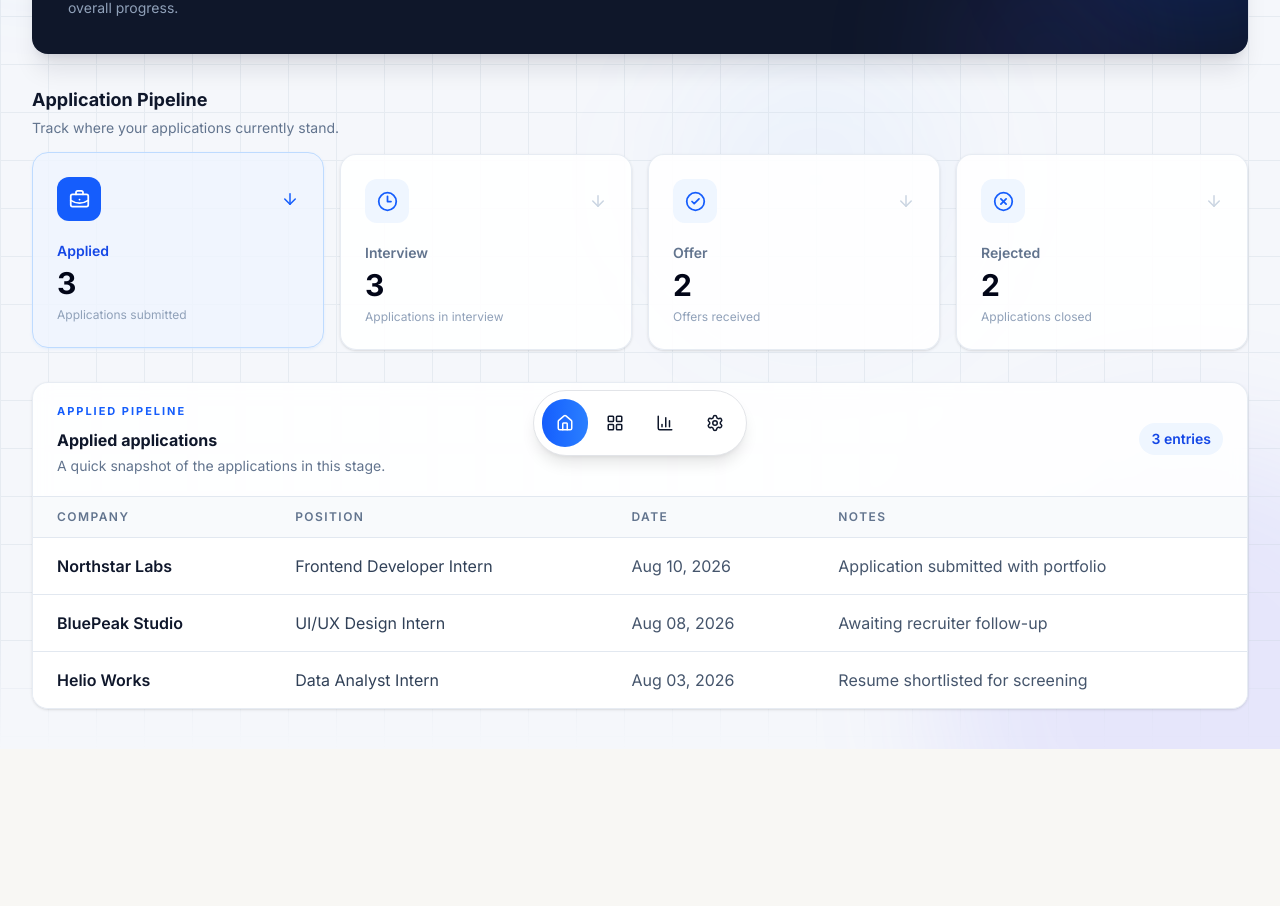
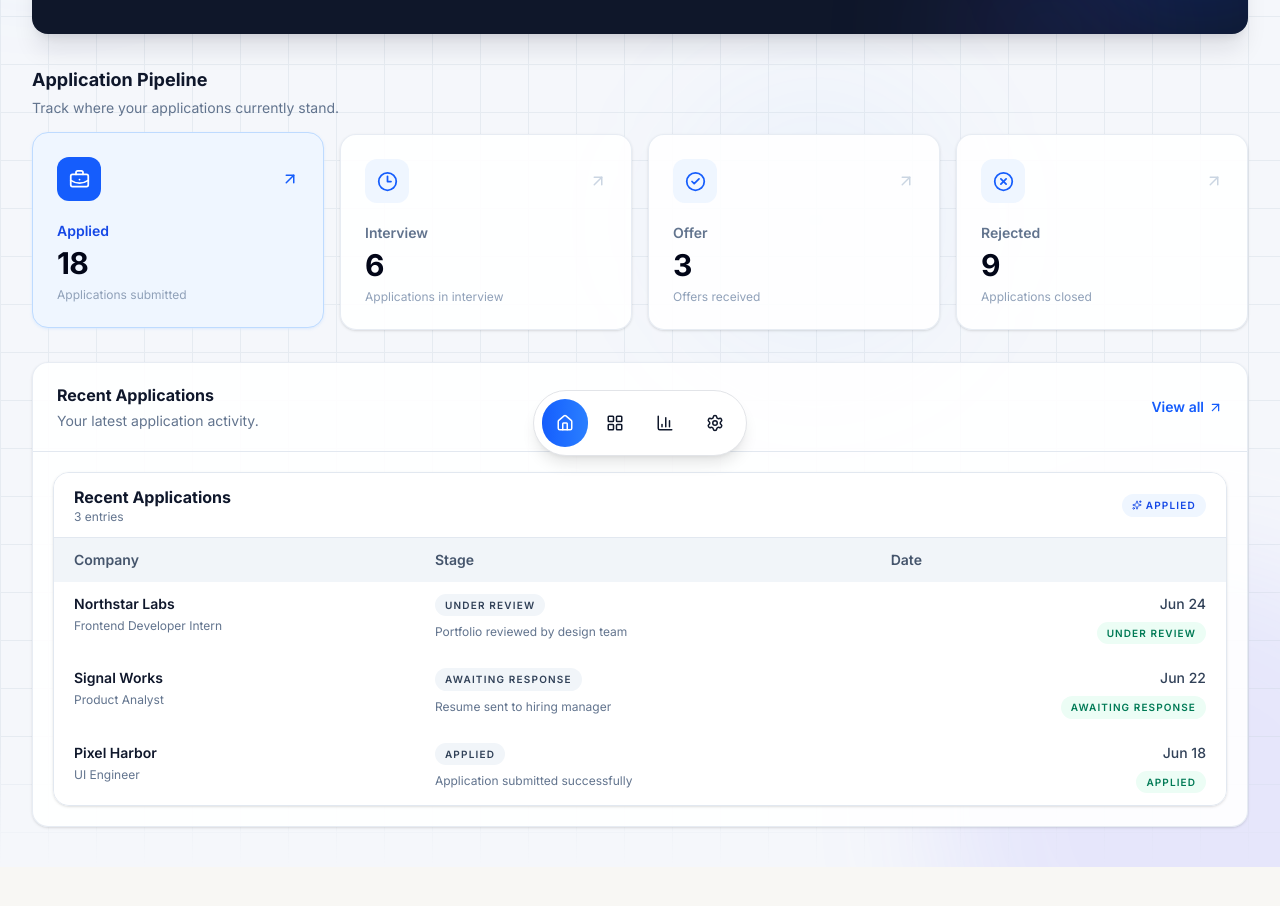
Before and after one commit to ToyBitZ00/Application_Tracker, a Next.js app: page /dashboard in a window 1280 px wide. Shown: the part 320-1226 px from the top of the page. Before the commit the page ends 1181 px from the top, so only its background shows below. Built offline with nearby package versions, Linux system fonts and the light colour scheme.

Commit message:
feat: enhance dashboard with animated transitions and structured application data

```diff
--- a/app/dashboard/page.tsx
+++ b/app/dashboard/page.tsx
@@ -1,6 +1,7 @@
 'use client';
 
 import Link from 'next/link';
+import { AnimatePresence, motion } from 'framer-motion';
 import { useState } from 'react';
 import {
   BriefcaseBusiness,
@@ -8,81 +9,218 @@ import {
   CheckCircle2,
   XCircle,
   Plus,
-  ArrowDown,
+  ArrowUpRight,
   TrendingUp,
+  Sparkles,
 } from 'lucide-react';
 
-const applicationRows = {
-  Applied: [
-    { company: 'Northstar Labs', position: 'Frontend Developer Intern', date: 'Aug 10, 2026', notes: 'Application submitted with portfolio' },
-    { company: 'BluePeak Studio', position: 'UI/UX Design Intern', date: 'Aug 08, 2026', notes: 'Awaiting recruiter follow-up' },
-    { company: 'Helio Works', position: 'Data Analyst Intern', date: 'Aug 03, 2026', notes: 'Resume shortlisted for screening' },
-  ],
-  Interview: [
-    { company: 'Vertex Systems', position: 'Software Engineer Intern', date: 'Aug 14, 2026', notes: 'Technical interview scheduled for Friday' },
-    { company: 'UrbanGrid', position: 'Product Analyst Intern', date: 'Aug 12, 2026', notes: 'HR screening completed successfully' },
-    { company: 'Nexa Dynamics', position: 'QA Automation Intern', date: 'Aug 09, 2026', notes: 'Case interview invitation sent' },
-  ],
-  Offer: [
-    { company: 'Signal Forge', position: 'Frontend Engineer Intern', date: 'Aug 16, 2026', notes: 'Offer letter under review' },
-    { company: 'Aether Labs', position: 'IT Operations Intern', date: 'Aug 11, 2026', notes: 'Final interview completed with positive feedback' },
-  ],
-  Rejected: [
-    { company: 'Summit Core', position: 'Marketing Analyst Intern', date: 'Jul 30, 2026', notes: 'Application not shortlisted' },
-    { company: 'Pioneer Byte', position: 'Mobile Developer Intern', date: 'Jul 28, 2026', notes: 'Recruiter response received: role closed' },
-  ],
+type StatusKey = 'Applied' | 'Interview' | 'Offer' | 'Rejected';
+
+type InterviewRoundState = 'completed' | 'active' | 'upcoming';
+
+type InterviewRound = {
+  label: string;
+  state: InterviewRoundState;
 };
 
-export default function DashboardPage() {
-  const [activeStatus, setActiveStatus] = useState('Applied');
+type ApplicationTableRow = {
+  company: string;
+  role: string;
+  date: string;
+  status: string;
+  note: string;
+  rounds?: InterviewRound[];
+};
+
+const getOrdinalLabel = (value: number) => {
+  const mod100 = value % 100;
+  const mod10 = value % 10;
+
+  if (mod10 === 1 && mod100 !== 11) return `${value}st`;
+  if (mod10 === 2 && mod100 !== 12) return `${value}nd`;
+  if (mod10 === 3 && mod100 !== 13) return `${value}rd`;
+
+  return `${value}th`;
+};
+
+const getInterviewRoundLabel = (roundNumber: number) => `${getOrdinalLabel(roundNumber)} Interview Round`;
 
 const stats = [
   {
-      title: 'Applied',
-      count: applicationRows.Applied.length,
+    title: 'Applied' as StatusKey,
+    count: 18,
     description: 'Applications submitted',
     icon: BriefcaseBusiness,
   },
   {
-      title: 'Interview',
-      count: applicationRows.Interview.length,
+    title: 'Interview' as StatusKey,
+    count: 6,
     description: 'Applications in interview',
     icon: Clock3,
   },
   {
-      title: 'Offer',
-      count: applicationRows.Offer.length,
+    title: 'Offer' as StatusKey,
+    count: 3,
     description: 'Offers received',
     icon: CheckCircle2,
   },
   {
-      title: 'Rejected',
-      count: applicationRows.Rejected.length,
+    title: 'Rejected' as StatusKey,
+    count: 9,
     description: 'Applications closed',
     icon: XCircle,
   },
 ];
 
-  const selectedRows = applicationRows[activeStatus as keyof typeof applicationRows];
+const dashboardData: Record<
+  StatusKey,
+  {
+    title: string;
+    subtitle: string;
+    rows: ApplicationTableRow[];
+  }
+> = {
+  Applied: {
+    title: 'Recent Applications',
+    subtitle: 'Your latest application activity.',
+    rows: [
+      {
+        company: 'Northstar Labs',
+        role: 'Frontend Developer Intern',
+        date: 'Jun 24',
+        status: 'Under review',
+        note: 'Portfolio reviewed by design team',
+      },
+      {
+        company: 'Signal Works',
+        role: 'Product Analyst',
+        date: 'Jun 22',
+        status: 'Awaiting response',
+        note: 'Resume sent to hiring manager',
+      },
+      {
+        company: 'Pixel Harbor',
+        role: 'UI Engineer',
+        date: 'Jun 18',
+        status: 'Applied',
+        note: 'Application submitted successfully',
+      },
+    ],
+  },
+  Interview: {
+    title: 'Interview Pipeline',
+    subtitle: 'Progress through each interview round.',
+    rows: [
+      {
+        company: 'Aster Cloud',
+        role: 'Software Engineer',
+        date: 'Jul 02',
+       status: '2nd Interview Round',
+       note: 'System design questions and coding challenge',
+       rounds: [
+         { label: getInterviewRoundLabel(1), state: 'completed' },
+         { label: getInterviewRoundLabel(2), state: 'active' },
+         { label: getInterviewRoundLabel(3), state: 'upcoming' },
+       ],
+     },
+     {
+       company: 'Orbit Studio',
+       role: 'Frontend Engineer',
+       date: 'Jul 05',
+       status: '3rd Interview Round',
+       note: 'Live UI review with engineering leads',
+       rounds: [
+         { label: getInterviewRoundLabel(1), state: 'completed' },
+         { label: getInterviewRoundLabel(2), state: 'completed' },
+         { label: getInterviewRoundLabel(3), state: 'active' },
+       ],
+     },
+     {
+       company: 'Luna Digital',
+       role: 'Product Designer',
+       date: 'Jul 08',
+       status: '1st Interview Round',
+       note: 'Design critique and role fit discussion',
+       rounds: [
+         { label: getInterviewRoundLabel(1), state: 'active' },
+         { label: getInterviewRoundLabel(2), state: 'upcoming' },
+         { label: getInterviewRoundLabel(3), state: 'upcoming' },
+       ],
+     },
+   ],
+  },
+  Offer: {
+    title: 'Offer Stage',
+    subtitle: 'Companies that have moved forward with offers.',
+    rows: [
+      {
+        company: 'Summit Grid',
+        role: 'Product Engineer',
+        date: 'Jul 11',
+        status: 'Offer received',
+        note: 'Compensation package under review',
+      },
+      {
+        company: 'BrightPath',
+        role: 'Full-Stack Developer',
+        date: 'Jul 15',
+        status: 'Negotiation',
+        note: 'Offer details and start date being discussed',
+      },
+      {
+        company: 'Verve Labs',
+        role: 'Web Developer',
+        date: 'Jul 18',
+        status: 'Accepted',
+        note: 'Final onboarding packet sent',
+      },
+    ],
+  },
+  Rejected: {
+    title: 'Rejected Applications',
+    subtitle: 'Applications that did not move forward.',
+    rows: [
+      {
+        company: 'Clearline',
+        role: 'Junior QA Analyst',
+        date: 'Jun 12',
+        status: 'Not selected',
+        note: 'Role filled internally before final review',
+      },
+      {
+        company: 'Delta Forge',
+        role: 'Business Analyst',
+        date: 'Jun 05',
+        status: 'Rejected',
+        note: 'Interview panel selected another candidate',
+      },
+      {
+        company: 'Harbor One',
+        role: 'Operations Intern',
+        date: 'May 30',
+        status: 'Closed',
+        note: 'Application was not advanced to shortlist',
+      },
+    ],
+  },
+};
+
+export default function DashboardPage() {
+  const [activeTab, setActiveTab] = useState<StatusKey>('Applied');
+  const activePanel = dashboardData[activeTab];
+
+  const handleTabChange = (tab: StatusKey) => {
+    setActiveTab(tab);
+  };
 
   return (
     <div className="relative min-h-screen overflow-hidden bg-[#f5f7fb]">
-
-      {/* ================= BACKGROUND DESIGN ================= */}
-
-      {/* Soft blue / indigo glows */}
       <div className="pointer-events-none absolute inset-0 overflow-hidden">
-
         <div className="absolute -top-40 -left-40 w-[420px] h-[420px] rounded-full bg-blue-500/10 blur-3xl" />
-
         <div className="absolute -bottom-48 -right-40 w-[500px] h-[500px] rounded-full bg-indigo-500/10 blur-3xl" />
-
         <div className="absolute top-1/3 right-1/4 w-72 h-72 rounded-full bg-blue-400/5 blur-3xl" />
-
       </div>
 
-
-      {/* Grid background — same style as Login */}
       <div
         className="pointer-events-none absolute inset-0 opacity-[0.35]"
         style={{
@@ -98,36 +236,21 @@ export default function DashboardPage() {
         }}
       />
 
-
-
-
-      {/* ================= MAIN CONTENT ================= */}
-
       <main className="relative z-10 max-w-7xl mx-auto px-5 sm:px-6 lg:px-8 py-8 lg:py-10">
-
-        {/* Header */}
         <div className="flex flex-col sm:flex-row sm:items-center sm:justify-between gap-5">
-
           <div>
-
             <div className="flex items-center gap-2 mb-2">
-
               <div className="w-2 h-2 rounded-full bg-blue-600" />
-
               <p className="text-xs font-bold uppercase tracking-[0.18em] text-blue-600">
                 Dashboard
               </p>
-
             </div>
-
             <h1 className="text-3xl md:text-4xl font-bold tracking-tight text-slate-950">
               Application Overview
             </h1>
-
             <p className="mt-2 text-sm md:text-base text-slate-500">
               Monitor your OJT and internship applications.
             </p>
-
           </div>
 
           <Link
@@ -137,145 +260,81 @@ export default function DashboardPage() {
             <Plus size={18} strokeWidth={2.5} />
             Add Application
           </Link>
-
         </div>
 
-
-        {/* Main Summary Card */}
         <section className="mt-8">
-
           <div className="relative overflow-hidden rounded-2xl bg-[#0f172a] p-7 md:p-9 shadow-xl shadow-slate-900/10">
-
-            {/* Decorative glow */}
             <div className="absolute -right-20 -top-20 w-64 h-64 rounded-full bg-blue-600/20 blur-3xl" />
-
             <div className="absolute right-24 bottom-[-100px] w-52 h-52 rounded-full bg-indigo-500/10 blur-3xl" />
 
             <div className="relative">
-
               <div className="flex flex-col lg:flex-row lg:items-center lg:justify-between gap-8">
-
                 <div>
-
                   <div className="inline-flex items-center gap-2 px-3 py-1.5 rounded-full bg-white/10 border border-white/10 mb-5">
-
-                    <TrendingUp
-                      size={14}
-                      className="text-blue-400"
-                    />
-
+                    <TrendingUp size={14} className="text-blue-400" />
                     <span className="text-xs font-medium text-slate-300">
                       Application Activity
                     </span>
-
+                  </div>
+                  <h2 className="text-2xl md:text-3xl font-bold text-white tracking-tight">
+                    You have <span className="text-blue-400">26</span> active applications.
+                  </h2>
+                  <p className="mt-2 text-sm text-slate-400 max-w-lg">
+                    Track interviews, responses, offers, and follow-ups from one clean workflow.
+                  </p>
                 </div>
 
-                  <h2 className="text-2xl md:text-3xl font-bold text-white tracking-tight">
-
-                    You have{' '}
-
-                    <span className="text-blue-400">
-                      0
-                    </span>{' '}
-
-                    active applications.
-
-                  </h2>
-
-                  <p className="mt-2 text-sm text-slate-400 max-w-lg">
-                    Add your applications to start tracking interviews,
-                    responses, offers, and overall progress.
-                  </p>
-
-                </div>
-
-
                 <div className="grid grid-cols-3 gap-0 lg:min-w-[430px]">
-
                   <div className="pr-5">
-
                     <p className="text-[11px] uppercase tracking-wider font-semibold text-slate-500">
                       Active
                     </p>
-
-                    <p className="mt-1 text-2xl font-bold text-white">
-                      0
-                    </p>
-
+                    <p className="mt-1 text-2xl font-bold text-white">18</p>
                   </div>
 
-
                   <div className="px-5 border-l border-white/10">
-
                     <p className="text-[11px] uppercase tracking-wider font-semibold text-slate-500">
                       Awaiting Reply
                     </p>
-
-                    <p className="mt-1 text-2xl font-bold text-white">
-                      0
-                    </p>
-
+                    <p className="mt-1 text-2xl font-bold text-white">8</p>
                   </div>
 
-
                   <div className="pl-5 border-l border-white/10">
-
                     <p className="text-[11px] uppercase tracking-wider font-semibold text-slate-500">
                       Offer Pending
                     </p>
-
-                    <p className="mt-1 text-2xl font-bold text-blue-400">
-                      0
-                    </p>
-
+                    <p className="mt-1 text-2xl font-bold text-blue-400">3</p>
                   </div>
-
                 </div>
-
               </div>
-
             </div>
-
           </div>
-
         </section>
 
-
-        {/* Statistics */}
         <section className="mt-8">
-
           <div className="flex items-end justify-between mb-4">
-
             <div>
-
-              <h2 className="text-lg font-bold text-slate-900">
-                Application Pipeline
-              </h2>
-
+              <h2 className="text-lg font-bold text-slate-900">Application Pipeline</h2>
               <p className="mt-1 text-sm text-slate-500">
                 Track where your applications currently stand.
               </p>
-
+            </div>
           </div>
 
-          </div>
-
-
           <div className="grid grid-cols-2 lg:grid-cols-4 gap-4">
-
             {stats.map(({ title, count, description, icon: Icon }) => {
-              const isActive = activeStatus === title;
+              const isActive = activeTab === title;
 
               return (
                 <button
                   key={title}
                   type="button"
-                  onClick={() => setActiveStatus(title)}
                   aria-pressed={isActive}
+                  onClick={() => handleTabChange(title)}
                   className={[
-                    'group w-full text-left rounded-2xl border p-5 md:p-6 shadow-sm transition-all duration-200',
+                    'group rounded-2xl border p-5 text-left shadow-sm transition-all md:p-6',
                     isActive
-                      ? 'border-blue-200 bg-blue-50/80 shadow-md shadow-blue-100/60 -translate-y-0.5'
+                      ? 'border-blue-200 bg-blue-50 shadow-blue-100/80 -translate-y-0.5'
                       : 'border-slate-200/80 bg-white/90 hover:-translate-y-0.5 hover:shadow-md',
                   ].join(' ')}
                 >
@@ -286,116 +345,140 @@ export default function DashboardPage() {
                         isActive ? 'bg-blue-600' : 'bg-blue-50',
                       ].join(' ')}
                     >
-                      <Icon
-                        size={21}
-                        className={isActive ? 'text-white' : 'text-blue-600'}
-                        strokeWidth={2}
-                      />
+                      <Icon size={21} className={isActive ? 'text-white' : 'text-blue-600'} strokeWidth={2} />
                     </div>
-
-                    <ArrowDown
+                    <ArrowUpRight
                       size={18}
                       className={isActive ? 'text-blue-600' : 'text-slate-300 group-hover:text-blue-500'}
                     />
                   </div>
 
                   <div className="mt-5">
-                    <p className={isActive ? 'text-sm font-semibold text-blue-700' : 'text-sm font-semibold text-slate-500'}>
+                    <p className={['text-sm font-semibold', isActive ? 'text-blue-700' : 'text-slate-500'].join(' ')}>
                       {title}
                     </p>
-
-                    <p className="mt-1 text-3xl font-bold tracking-tight text-slate-950">
-                      {count}
-                    </p>
-
-                    <p className="mt-1.5 text-xs text-slate-400">
-                      {description}
-                    </p>
+                    <p className="mt-1 text-3xl font-bold tracking-tight text-slate-950">{count}</p>
+                    <p className="mt-1.5 text-xs text-slate-400">{description}</p>
                   </div>
                 </button>
               );
             })}
+          </div>
+        </section>
 
+        <section className="mt-8">
+          <div className="rounded-2xl border border-slate-200/80 bg-white/90 shadow-sm">
+            <div className="flex items-center justify-between border-b border-slate-200 px-6 py-5">
+              <div>
+                <h2 className="font-bold text-slate-900">
+                  {dashboardData[activeTab].title}
+                </h2>
+                <p className="mt-1 text-sm text-slate-500">{dashboardData[activeTab].subtitle}</p>
               </div>
 
-        </section>
-
-
-        {/* Status table */}
-        <section className="mt-8">
-
-          <div className="bg-white/90 backdrop-blur-sm border border-slate-200/80 rounded-2xl shadow-sm overflow-hidden">
-
-            <div className="px-6 py-5 border-b border-slate-200 flex flex-col gap-3 sm:flex-row sm:items-center sm:justify-between">
-
-              <div>
-
-                <p className="text-[11px] font-bold uppercase tracking-[0.18em] text-blue-600">
-                  {activeStatus} pipeline
-                </p>
-
-                <h2 className="mt-2 font-bold text-slate-900">
-                  {activeStatus} applications
-                </h2>
-
-                <p className="mt-1 text-sm text-slate-500">
-                  A quick snapshot of the applications in this stage.
-                </p>
-
+              <Link
+                href="/applications"
+                className="hidden items-center gap-1 text-sm font-semibold text-blue-600 transition hover:text-blue-700 sm:inline-flex"
+              >
+                View all
+                <ArrowUpRight size={15} />
+              </Link>
             </div>
 
-              <div className="inline-flex items-center rounded-full bg-blue-50 px-3 py-1.5 text-sm font-semibold text-blue-700">
-                {selectedRows.length} entries
+            <div className="px-3 py-5 sm:px-5">
+              <AnimatePresence mode="wait">
+                <motion.div
+                  key={activeTab}
+                  initial={{ opacity: 0, y: 12, scale: 0.98 }}
+                  animate={{ opacity: 1, y: 0, scale: 1 }}
+                  exit={{ opacity: 0, y: -10, scale: 0.98 }}
+                  transition={{ duration: 0.22, ease: 'easeOut' }}
+                  className="overflow-hidden rounded-2xl border border-slate-200 bg-slate-50/80 shadow-sm"
+                >
+                  <div className="flex items-center justify-between border-b border-slate-200 bg-white px-4 py-3 sm:px-5">
+                    <div>
+                      <h3 className="text-base font-bold text-slate-900">{activePanel.title}</h3>
+                      <p className="text-xs text-slate-500">{activePanel.rows.length} entries</p>
                     </div>
-
+                    <div className="inline-flex items-center gap-1 rounded-full bg-blue-50 px-2.5 py-1 text-[10px] font-semibold uppercase tracking-[0.12em] text-blue-700">
+                      <Sparkles size={10} />
+                      {activeTab}
+                    </div>
                   </div>
 
                   <div className="overflow-x-auto">
-              <table className="min-w-full divide-y divide-slate-200 text-left">
-                <thead className="bg-slate-50">
+                    <table className="min-w-full border-separate border-spacing-0 text-left text-sm">
+                      <thead className="bg-slate-100 text-slate-600">
                         <tr>
-                    <th className="px-6 py-3 text-xs font-semibold uppercase tracking-[0.12em] text-slate-500">
-                      Company
-                    </th>
-                    <th className="px-6 py-3 text-xs font-semibold uppercase tracking-[0.12em] text-slate-500">
-                      Position
-                    </th>
-                    <th className="px-6 py-3 text-xs font-semibold uppercase tracking-[0.12em] text-slate-500">
-                      Date
-                    </th>
-                    <th className="px-6 py-3 text-xs font-semibold uppercase tracking-[0.12em] text-slate-500">
-                      Notes
-                    </th>
+                          <th className="px-4 py-3 font-semibold sm:px-5">Company</th>
+                          <th className="px-4 py-3 font-semibold sm:px-5">Stage</th>
+                          <th className="px-4 py-3 font-semibold sm:px-5">Date</th>
                         </tr>
                       </thead>
+                      <tbody>
+                        {activePanel.rows.map((item) => (
+                          <tr key={`${activeTab}-${item.company}-${item.role}`} className="border-t border-slate-200 bg-white">
+                            <td className="px-4 py-3 align-top sm:px-5">
+                              <div className="font-semibold text-slate-900">{item.company}</div>
+                              <div className="mt-1 text-xs text-slate-500">{item.role}</div>
+                            </td>
+                            <td className="px-4 py-3 align-top sm:px-5">
+                              {item.rounds ? (
+                                <div className="flex flex-wrap gap-2">
+                                  {item.rounds.map((round) => {
+                                    const isCompleted = round.state === 'completed';
+                                    const isActive = round.state === 'active';
 
-                <tbody className="divide-y divide-slate-200 bg-white">
-                  {selectedRows.map(({ company, position, date, notes }) => (
-                    <tr key={`${company}-${position}`} className="hover:bg-slate-50/80 transition-colors">
-                      <td className="px-6 py-4 whitespace-nowrap font-semibold text-slate-900">
-                        {company}
+                                    return (
+                                      <span
+                                        key={`${item.company}-${round.label}`}
+                                        className={[
+                                          'rounded-full border px-2 py-0.5 text-[10px] font-semibold tracking-wide',
+                                          isCompleted
+                                            ? 'border-emerald-200 bg-emerald-50 text-emerald-700'
+                                            : isActive
+                                              ? 'border-blue-200 bg-blue-600 text-white shadow-sm'
+                                              : 'border-slate-200 bg-slate-100 text-slate-600',
+                                        ].join(' ')}
+                                      >
+                                        {round.label}
+                                      </span>
+                                    );
+                                  })}
+                                </div>
+                              ) : (
+                                <span className="inline-flex rounded-full bg-slate-100 px-2.5 py-1 text-[10px] font-semibold uppercase tracking-[0.12em] text-slate-700">
+                                  {item.status}
+                                </span>
+                              )}
+                              <p className="mt-2 text-xs text-slate-500">{item.note}</p>
                             </td>
-                      <td className="px-6 py-4 whitespace-nowrap text-slate-700">
-                        {position}
-                      </td>
-                      <td className="px-6 py-4 whitespace-nowrap text-slate-600">
-                        {date}
-                      </td>
-                      <td className="px-6 py-4 text-slate-600">
-                        {notes}
+                            <td className="px-4 py-3 align-top text-right sm:px-5">
+                              <div className="font-medium text-slate-700">{item.date}</div>
+                              <div
+                                className={[
+                                  'mt-2 inline-flex rounded-full px-2.5 py-1 text-[10px] font-semibold uppercase tracking-[0.11em]',
+                                  item.rounds
+                                    ? item.rounds.some((round) => round.state === 'active')
+                                      ? 'bg-blue-50 text-blue-700'
+                                      : 'bg-emerald-50 text-emerald-700'
+                                    : 'bg-emerald-50 text-emerald-700',
+                                ].join(' ')}
+                              >
+                                {item.status}
+                              </div>
                             </td>
                           </tr>
                         ))}
                       </tbody>
                     </table>
                   </div>
-
+                </motion.div>
+              </AnimatePresence>
             </div>
-
+          </div>
         </section>
-
       </main>
-
     </div>
   );
 }
```
Lines whose indentation alone changed are shown as unchanged.
